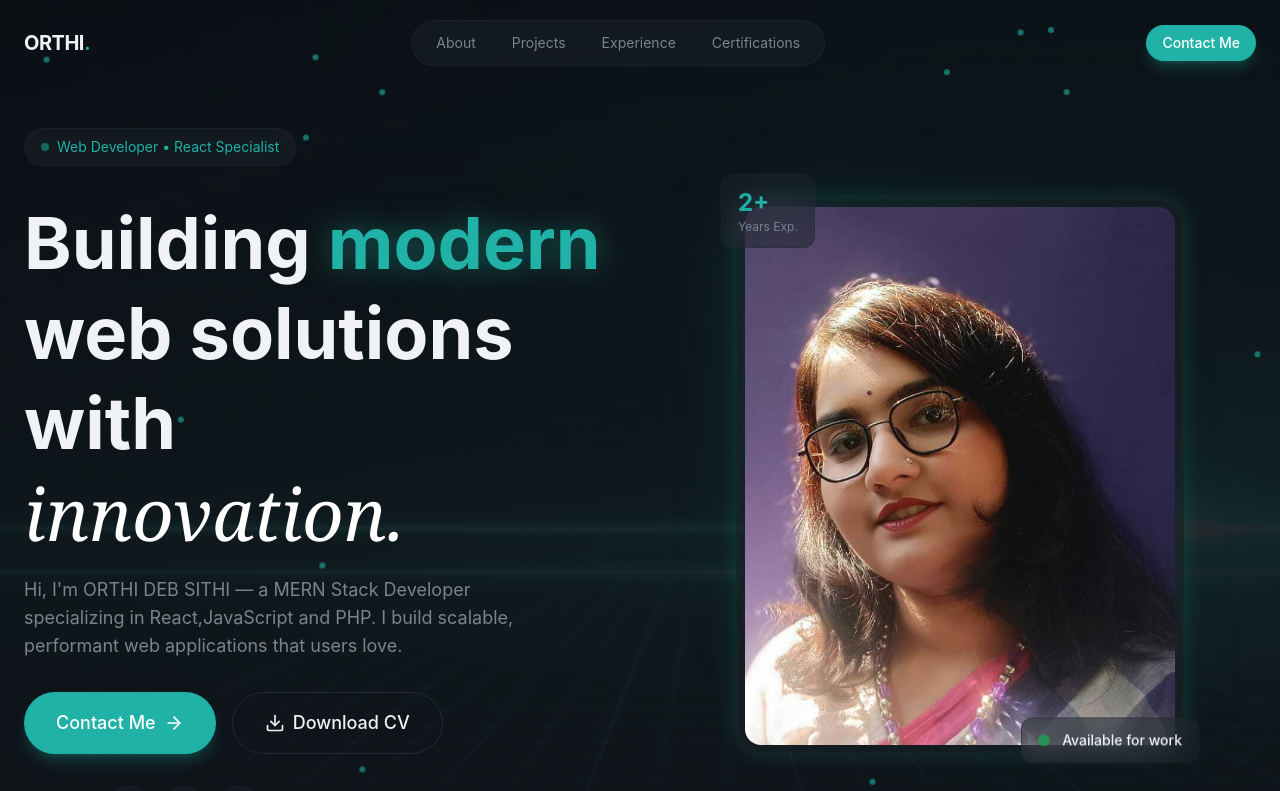
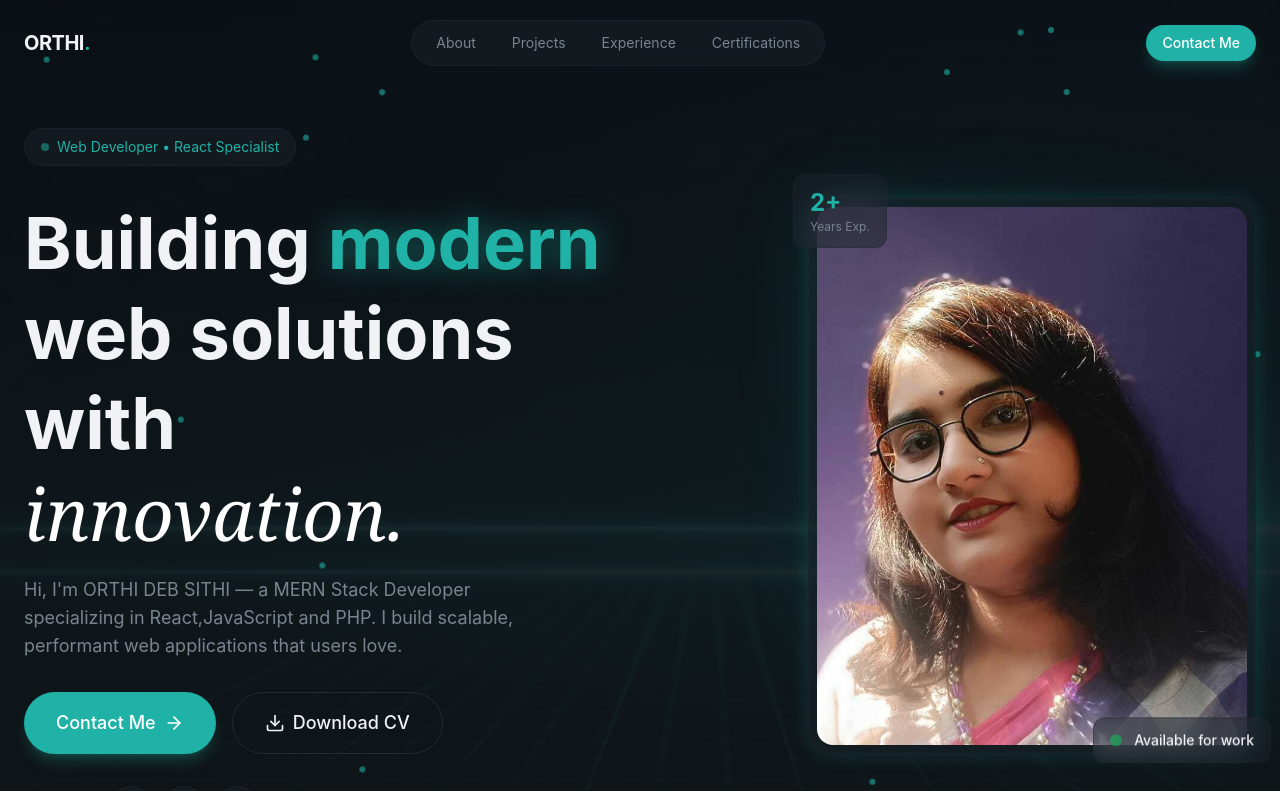
Before and after one commit to orthi123/PortfolioProject, a React (Vite) app: page / in a window 1280 px wide. Shown: the top 791 px of the page. Built offline with nearby package versions, Linux system fonts and the light colour scheme.

Commit message:
profile photo position edited

```diff
--- a/src/sections/Hero.jsx
+++ b/src/sections/Hero.jsx
@@ -126,9 +126,9 @@ export const Hero = () => {
             </div>
           </div>
           {/* Right Column - Profile Image */}
-          <div className="relatice animate-fade-in animation-delay-300">
+          <div className=" flex justify-end relatice animate-fade-in animation-delay-300">
             {/* Profile Image */}
-            <div className="relative max-w-md mx-auto">
+            <div className="relative max-w-md ">
               <div
                 className="absolute inset-0
               rounded-3xl bg-gradient-to-br
```
Also changed, not shown: public/profile-photo.jpg (deleted).
